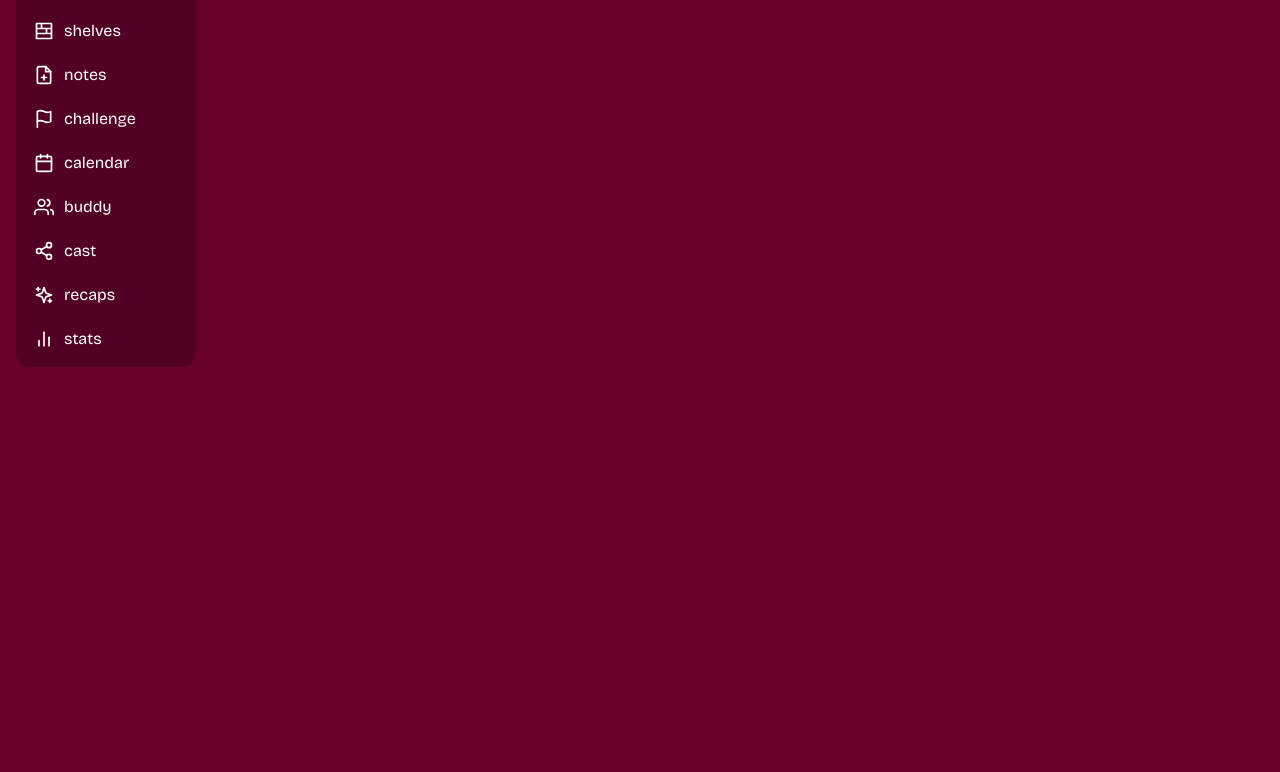
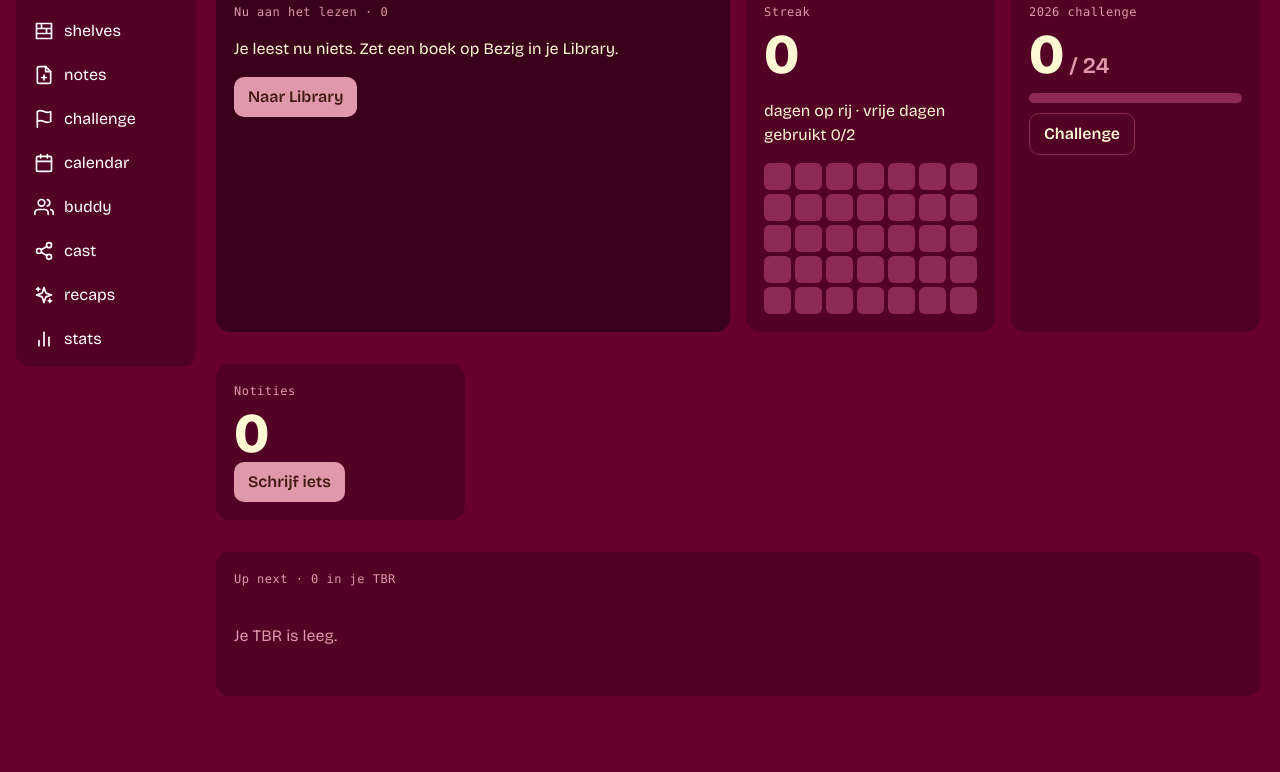
Before and after one commit to Ingenh/Reader, a plain HTML site: page index.html in a window 1280 px wide. Shown: the part 145-917 px from the top of the page. Before the commit the page ends 800 px from the top, so only its background shows below. Drawn offline with nearby package versions, Linux system fonts and the light colour scheme.

Commit message:
Update index.html

```diff
--- a/index.html
+++ b/index.html
@@ -913,7 +913,7 @@ dialog.edit-mode form { display: flex; flex-direction: column; max-height: 85vh;
 .hgrid{display:grid;grid-template-columns:repeat(auto-fit,minmax(240px,1fr));gap:16px}
 .hgrid .now{grid-column:span 2}.hgrid .wide{grid-column:1/-1}
 @media(max-width:700px){.hgrid .now{grid-column:auto}}
-  .now-list{display:flex;flex-direction:column;gap:16px;margin-top:10px}
+.now-list{display:flex;flex-direction:column;gap:16px;margin-top:10px}
 .now-item{display:flex;gap:16px;align-items:center}
 .now-item + .now-item{padding-top:16px;border-top:1px solid var(--line)}
 .now-cv{flex:none;width:92px;aspect-ratio:2/3;border-radius:4px 8px 8px 4px;box-shadow:inset 5px 0 rgba(0,0,0,.25),0 6px 16px rgba(0,0,0,.4);padding:8px;font-size:12px;font-weight:700;line-height:1.2;color:#fff;overflow:hidden;cursor:pointer;display:flex;align-items:flex-end}
@@ -2177,10 +2177,13 @@ const io=()=>`<p><button class="btn ghost" id="exp">Exporteer CSV</button> <labe
 /* ========== OVERIGE PAGINA'S ========== */
 function home(){
  const acc = getAcc();
- const rd=S.books.filter(b=>b.status==="lees"),b=rd[0],s=streak(),y=yr(),dn=doneBooks(y).length,set=allDays(),h=new Date().getHours();
+ const rd=S.books.filter(b=>b.status==="lees"),s=streak(),y=yr(),dn=doneBooks(y).length,set=allDays(),h=new Date().getHours();
  const g=h<6?"Goedenacht":h<12?"Goedemorgen":h<18?"Goedemiddag":"Goedenavond";
  const nm=acc?esc(firstName(acc.name)):"lezer";
-const renderNowBook = bk => {
+ let c="",d=new Date();d.setDate(d.getDate()-34);
+ for(let i=0;i<35;i++){c+=`<i class="${set.has(iso(d))?"d":""}"></i>`;d.setDate(d.getDate()+1)}
+ const tbr=S.books.filter(x=>x.status==="wil");
+ const renderNowBook = bk => {
    const pr = bk && pg(bk) ? Math.min(100, Math.round((+bk.page || 0) / pg(bk) * 100)) : 0;
    return `<div class="now-item">
      <div class="now-cv" data-edit="${bk.id}" role="button" tabindex="0" title="${esc(bk.title)}" style="background:${bg(bk)}">${cvh(bk)}</div>
@@ -2196,10 +2199,8 @@ const renderNowBook = bk => {
      </div>
    </div>`;
  };
- const now = rd.length
-   ? `<div class="now-list">${rd.map(renderNowBook).join("")}</div>`
-   : `<p>Je leest nu niets. Zet een boek op Bezig in je Library.</p><button class="btn" data-go="library">Naar Library</button>`;
-  return`<h2 class="pg">${g}, ${nm}</h2><div class="hgrid">
+ const now=rd.length?`<div class="now-list">${rd.map(renderNowBook).join("")}</div>`:`<p>Je leest nu niets. Zet een boek op Bezig in je Library.</p><button class="btn" data-go="library">Naar Library</button>`;
+ return`<h2 class="pg">${g}, ${nm}</h2><div class="hgrid">
  <div class="card dark now"><p class="mono">Nu aan het lezen · ${rd.length}</p>${now}</div>
  <div class="card"><p class="mono">Streak</p><div class="big">${s.n}</div><p>dagen op rij · vrije dagen gebruikt ${s.fr}/${s.maxFree}</p><div class="cal">${c}</div></div>
  <div class="card"><p class="mono">${y} challenge</p><div class="big">${dn}<small> / ${S.goal}</small></div><div class="pbar"><i style="width:${Math.min(100,dn/S.goal*100)}%"></i></div><button class="btn ghost" data-go="challenge">Challenge</button></div>
```
